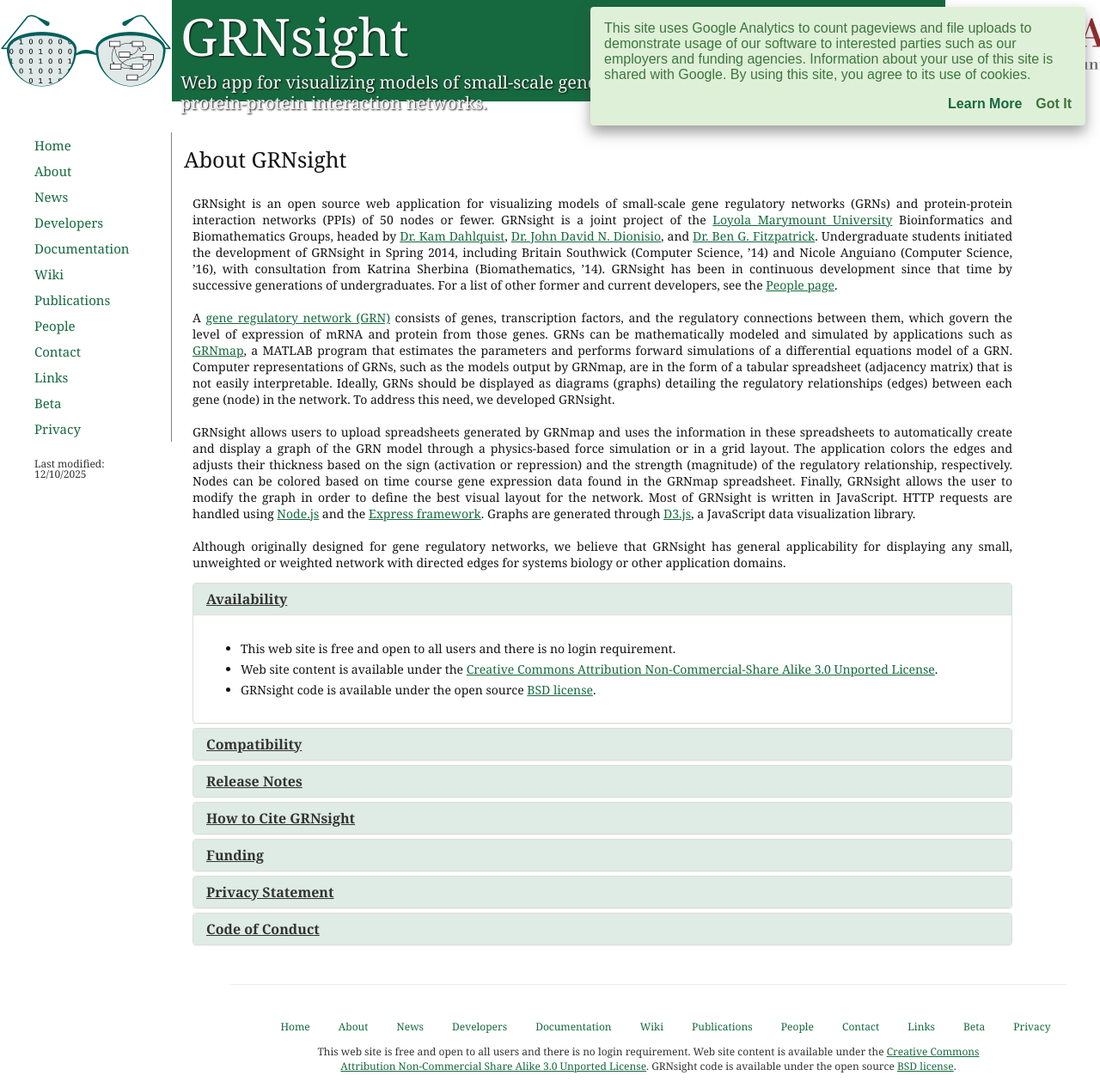
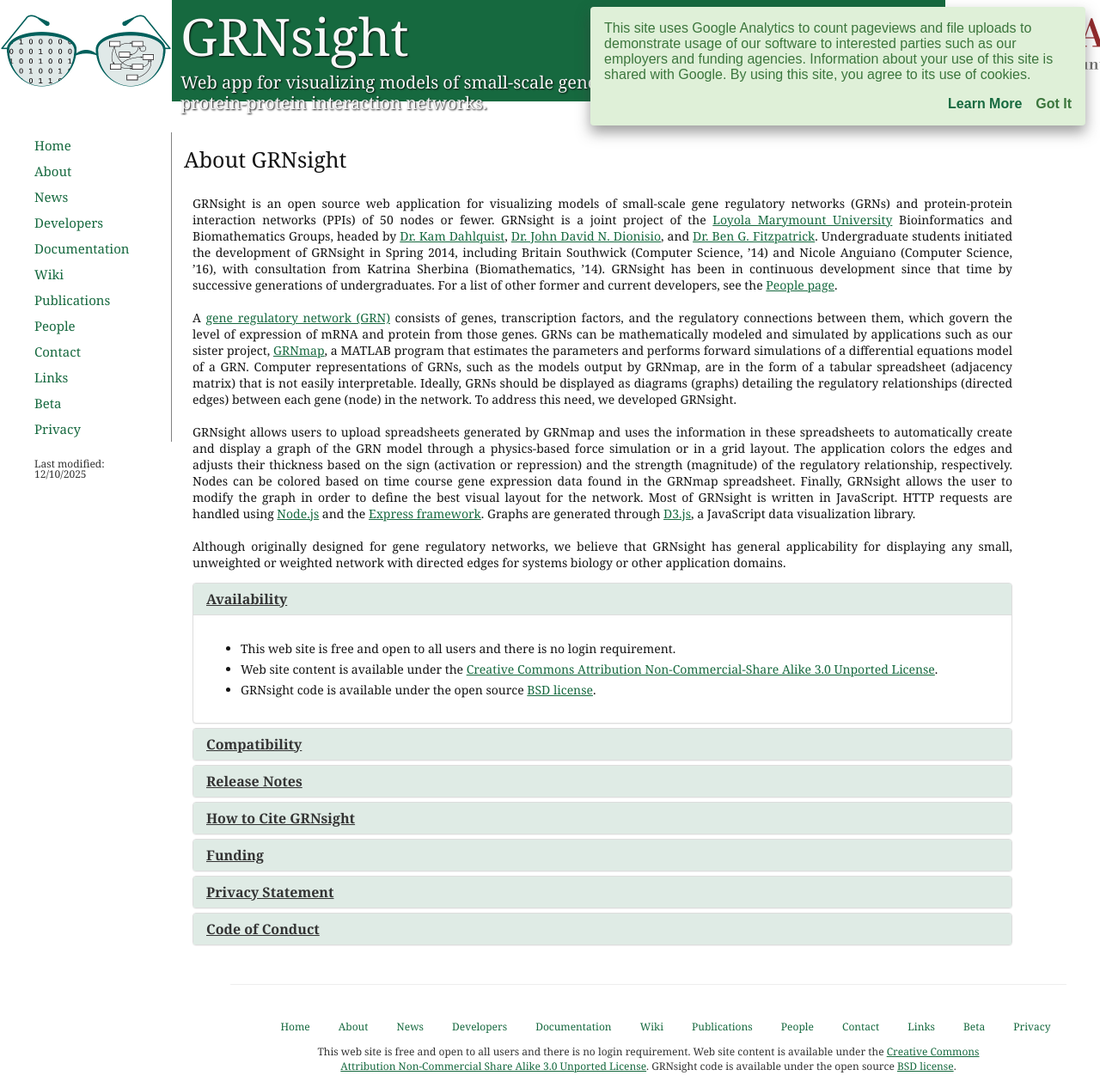
Before and after one commit to dondi/GRNsight, a Jekyll site: the page built from about.html, in a window 1280 px wide. Shown: the whole page at 86% size. Built offline with Jekyll 4.4.1, drawn with Linux system fonts in a browser that asks for light colours; nearby versions of some CDN libraries.

Commit message:
Revise second paragraph
Updated the description of gene regulatory networks and clarified the relationship with the GRNmap project.

```diff
--- a/about.html
+++ b/about.html
@@ -10,7 +10,7 @@
                 <p>
                     GRNsight is an open source web application for visualizing models of small-scale gene regulatory networks (GRNs) and protein-protein interaction networks (PPIs) of 50 nodes or fewer. GRNsight is a joint project of the <a href="http://www.lmu.edu/" target="_blank">Loyola Marymount University</a> Bioinformatics and Biomathematics Groups, headed by <a href="http://myweb.lmu.edu/kdahlqui/index.htm" target="_blank">Dr. Kam Dahlquist</a>, <a href="http://myweb.lmu.edu/dondi/" target="_blank">Dr. John David N. Dionisio</a>, and <a href="http://myweb.lmu.edu/bfitzpatrick/" target="_blank">Dr. Ben G. Fitzpatrick</a>.  Undergraduate students initiated the development of GRNsight in Spring 2014, including Britain Southwick (Computer Science, ’14) and Nicole Anguiano (Computer Science, ’16), with consultation from Katrina Sherbina (Biomathematics, ’14).  GRNsight has been in continuous development since that time by successive generations of undergraduates. For a list of other former and current developers, see the <a href="http://dondi.github.io/GRNsight/people.html">People page</a>.
                     <br><br>
-                    A <a href="http://en.wikipedia.org/wiki/Gene_regulatory_network" target="_blank">gene regulatory network (GRN)</a> consists of genes, transcription factors, and the regulatory connections between them, which govern the level of expression of mRNA and protein from those genes. GRNs can be mathematically modeled and simulated by applications such as <a href = "http://kdahlquist.github.io/GRNmap/index.html" target = "blank">GRNmap</a>, a MATLAB program that estimates the parameters and performs forward simulations of a differential equations model of a GRN. Computer representations of GRNs, such as the models output by GRNmap, are in the form of a tabular spreadsheet (adjacency matrix) that is not easily interpretable. Ideally, GRNs should be displayed as diagrams (graphs) detailing the regulatory relationships (edges) between each gene (node) in the network. To address this need, we developed GRNsight.
+                    A <a href="http://en.wikipedia.org/wiki/Gene_regulatory_network" target="_blank">gene regulatory network (GRN)</a> consists of genes, transcription factors, and the regulatory connections between them, which govern the level of expression of mRNA and protein from those genes. GRNs can be mathematically modeled and simulated by applications such as our sister project, <a href = "http://kdahlquist.github.io/GRNmap/index.html" target = "blank">GRNmap</a>, a MATLAB program that estimates the parameters and performs forward simulations of a differential equations model of a GRN. Computer representations of GRNs, such as the models output by GRNmap, are in the form of a tabular spreadsheet (adjacency matrix) that is not easily interpretable. Ideally, GRNs should be displayed as diagrams (graphs) detailing the regulatory relationships (directed edges) between each gene (node) in the network. To address this need, we developed GRNsight.
                     <br><br>
                     GRNsight allows users to upload spreadsheets generated by GRNmap and uses the information in these spreadsheets to automatically create and display a graph of the GRN model through a physics-based force simulation or in a grid layout. The application colors the edges and adjusts their thickness based on the sign (activation or repression) and the strength (magnitude) of the regulatory relationship, respectively. Nodes can be colored based on time course gene expression data found in the GRNmap spreadsheet. Finally, GRNsight allows the user to modify the graph in order to define the best visual layout for the network. Most of GRNsight is written in JavaScript. HTTP requests are handled using <a href="http://nodejs.org/" target="_blank">Node.js</a> and the <a href="http://expressjs.com/" target="_blank">Express framework</a>. Graphs are generated through <a href="http://d3js.org/" target="_blank">D3.js</a>, a JavaScript data visualization library.
                     <br><br>
```
